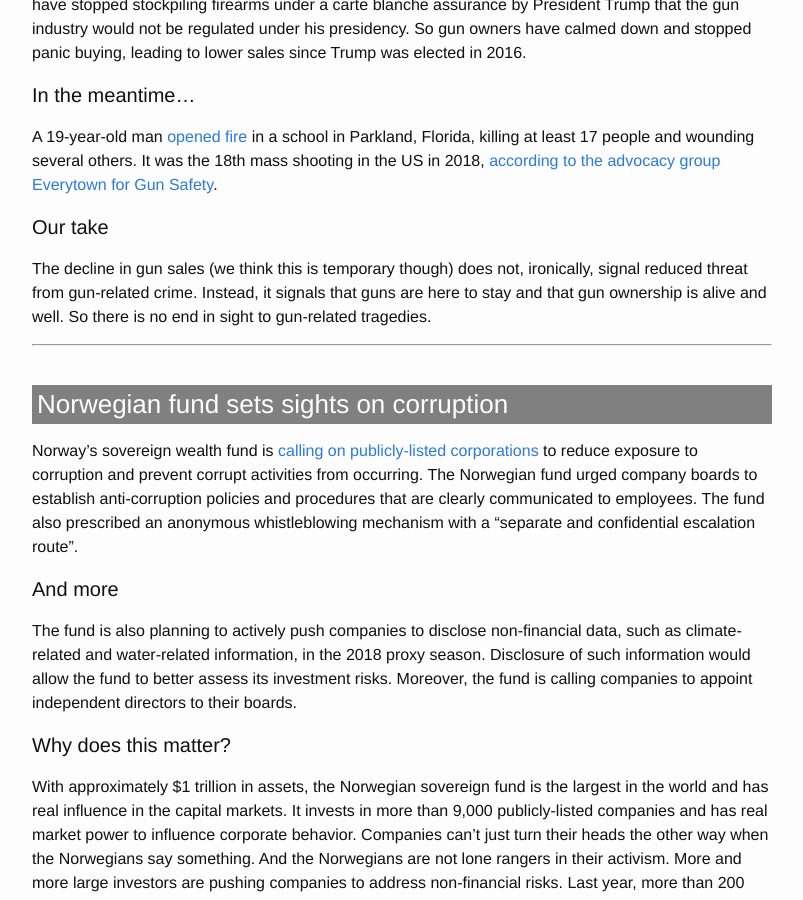
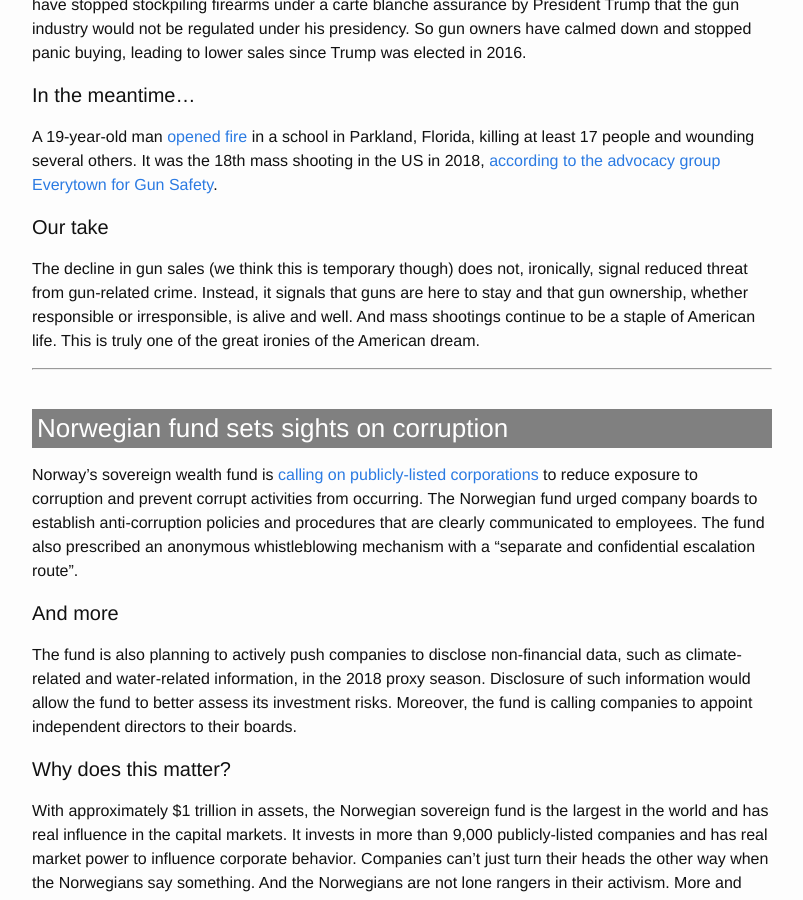
Before and after one commit to Sparkleleuk/Sustainability_Matters, a Jekyll site: the page built from _posts/2018-02-14-shooting-corruption.markdown, in a window 1280 px wide and 900 px high, scrolled down 551 px. Shown: the whole window, without its empty margins (238-1041 px from the left). Built offline with Jekyll 4.4.1, drawn with Linux system fonts in a browser that asks for light colours.

Commit message:
fix post

```diff
--- a/_posts/2018-02-14-shooting-corruption.markdown
+++ b/_posts/2018-02-14-shooting-corruption.markdown
@@ -20,7 +20,7 @@ A 19-year-old man <a href="https://www.nbcnews.com/news/us-news/police-respond-s
 
 #### Our take
 
-The decline in gun sales (we think this is temporary though) does not, ironically, signal reduced threat from gun-related crime. Instead, it signals that guns are here to stay and that gun ownership is alive and well. So there is no end in sight to gun-related tragedies.
+The decline in gun sales (we think this is temporary though) does not, ironically, signal reduced threat from gun-related crime. Instead, it signals that guns are here to stay and that gun ownership, whether responsible or irresponsible, is alive and well. And mass shootings continue to be a staple of American life. This is truly one of the great ironies of the American dream.
 
 * * *
 <br />
```
